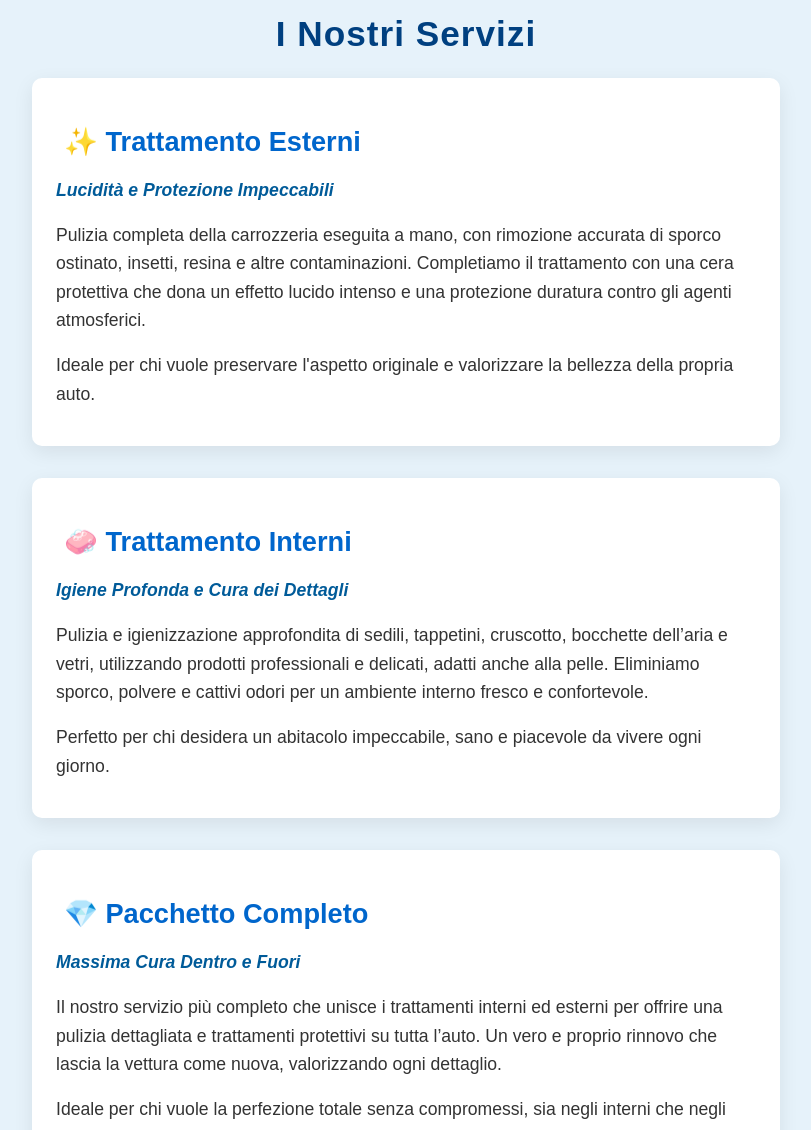
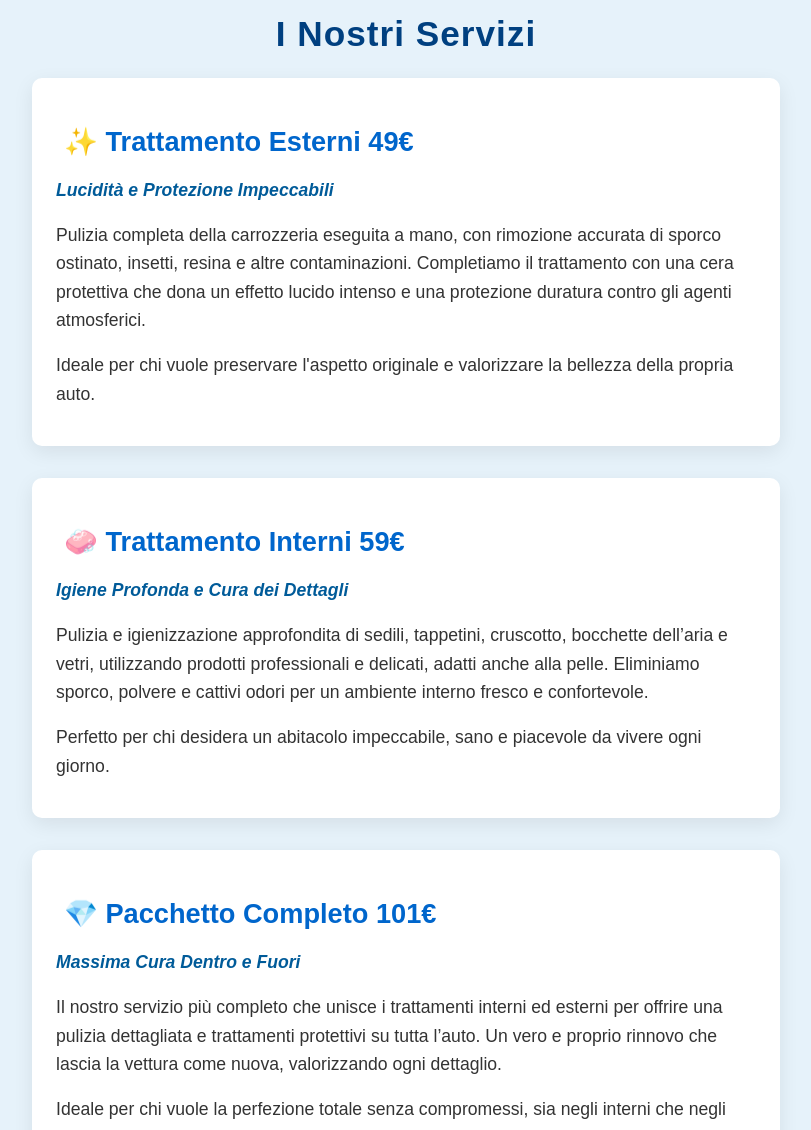
Before and after one commit to DetailingPro/DetailingProTrento, a plain HTML site: page index.html in a window 1280 px wide. Shown: the part 1100-2230 px from the top of the page, without its empty margins (234-1045 px from the left). Drawn offline with nearby package versions, Linux system fonts and the light colour scheme.

Commit message:
Update index.html

```diff
--- a/index.html
+++ b/index.html
@@ -229,7 +229,7 @@
     <h2>I Nostri Servizi</h2>
 
     <div class="servizio">
-      <h3>✨ Trattamento Esterni</h3>
+      <h3>✨ Trattamento Esterni 49€</h3>
       <p class="subtitle">Lucidità e Protezione Impeccabili</p>
       <p>
         Pulizia completa della carrozzeria eseguita a mano, con rimozione accurata di sporco ostinato, insetti, resina e altre contaminazioni. Completiamo il trattamento con una cera protettiva che dona un effetto lucido intenso e una protezione duratura contro gli agenti atmosferici.
@@ -238,7 +238,7 @@
     </div>
 
     <div class="servizio">
-      <h3>🧼 Trattamento Interni</h3>
+      <h3>🧼 Trattamento Interni 59€</h3>
       <p class="subtitle">Igiene Profonda e Cura dei Dettagli</p>
       <p>
         Pulizia e igienizzazione approfondita di sedili, tappetini, cruscotto, bocchette dell’aria e vetri, utilizzando prodotti professionali e delicati, adatti anche alla pelle. Eliminiamo sporco, polvere e cattivi odori per un ambiente interno fresco e confortevole.
@@ -247,7 +247,7 @@
     </div>
 
     <div class="servizio">
-      <h3>💎 Pacchetto Completo</h3>
+      <h3>💎 Pacchetto Completo 101€</h3>
       <p class="subtitle">Massima Cura Dentro e Fuori</p>
       <p>
         Il nostro servizio più completo che unisce i trattamenti interni ed esterni per offrire una pulizia dettagliata e trattamenti protettivi su tutta l’auto. Un vero e proprio rinnovo che lascia la vettura come nuova, valorizzando ogni dettaglio.
@@ -258,7 +258,7 @@
 
   <section class="perche-noi fade-in delay-2">
     <p>
-      Ogni auto che arriva da noi riceve un’attenzione meticolosa e personalizzata. Dall’analisi accurata delle superfici alla scelta dei prodotti più adatti, dedichiamo tempo e passione a ogni dettaglio per garantire risultati impeccabili. La nostra esperienza ci permette di trattare con cura ogni materiale, mantenendo l’integrità e la bellezza originale. Crediamo che un’auto ben curata non sia solo una questione estetica, ma un vero e proprio piacere quotidiano per chi la guida.
+     Ogni auto che arriva da noi riceve un’attenzione meticolosa e personalizzata. Dall’analisi accurata delle superfici alla scelta dei prodotti più adatti, dedichiamo tempo e passione a ogni dettaglio per garantire risultati impeccabili. La nostra esperienza ci permette di trattare con cura ogni materiale, mantenendo l’integrità e la bellezza originale. Crediamo che un’auto ben curata non sia solo una questione estetica, ma un vero e proprio piacere quotidiano per chi la guida.
     </p>
   </section>
 
```
